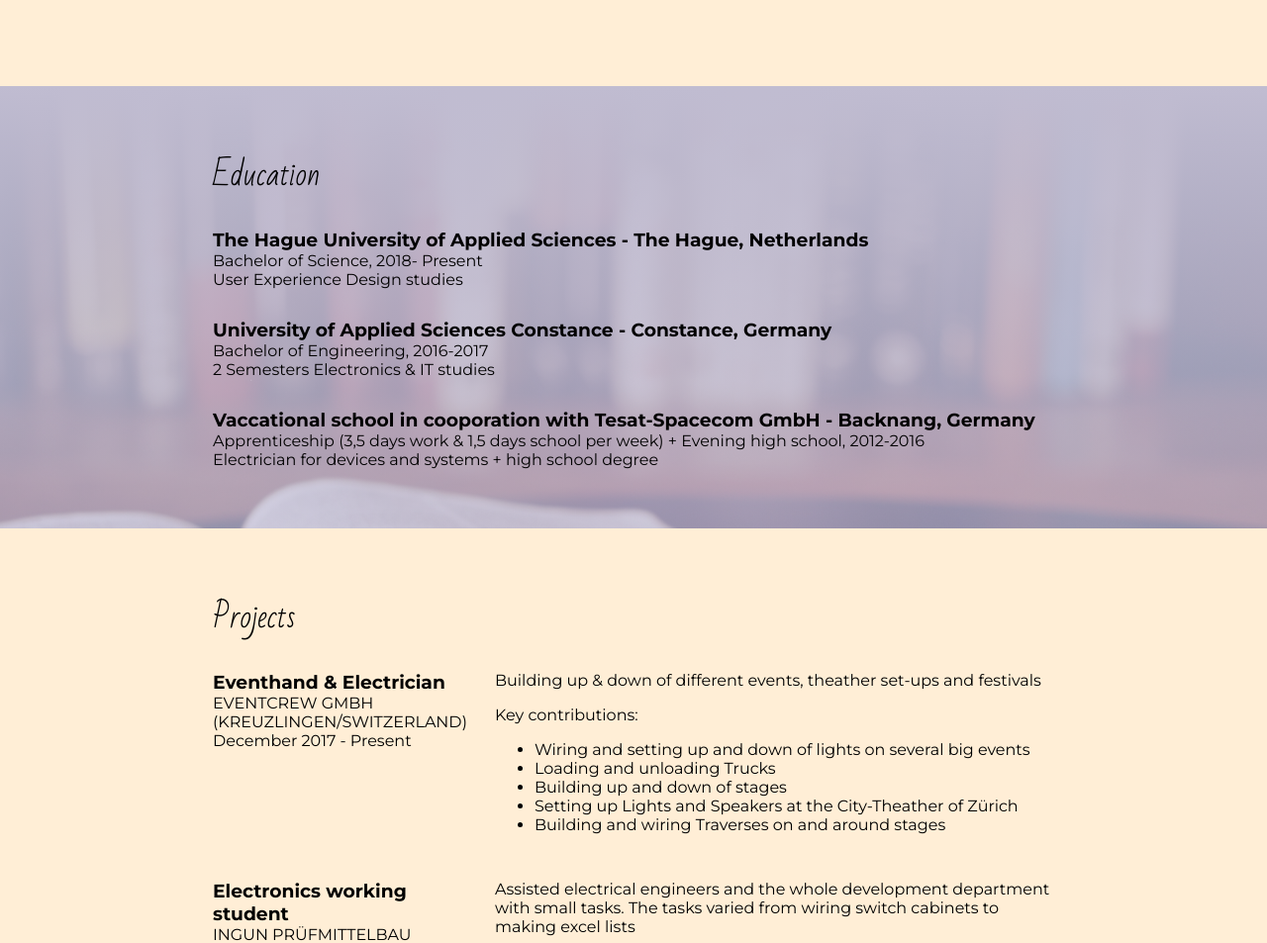
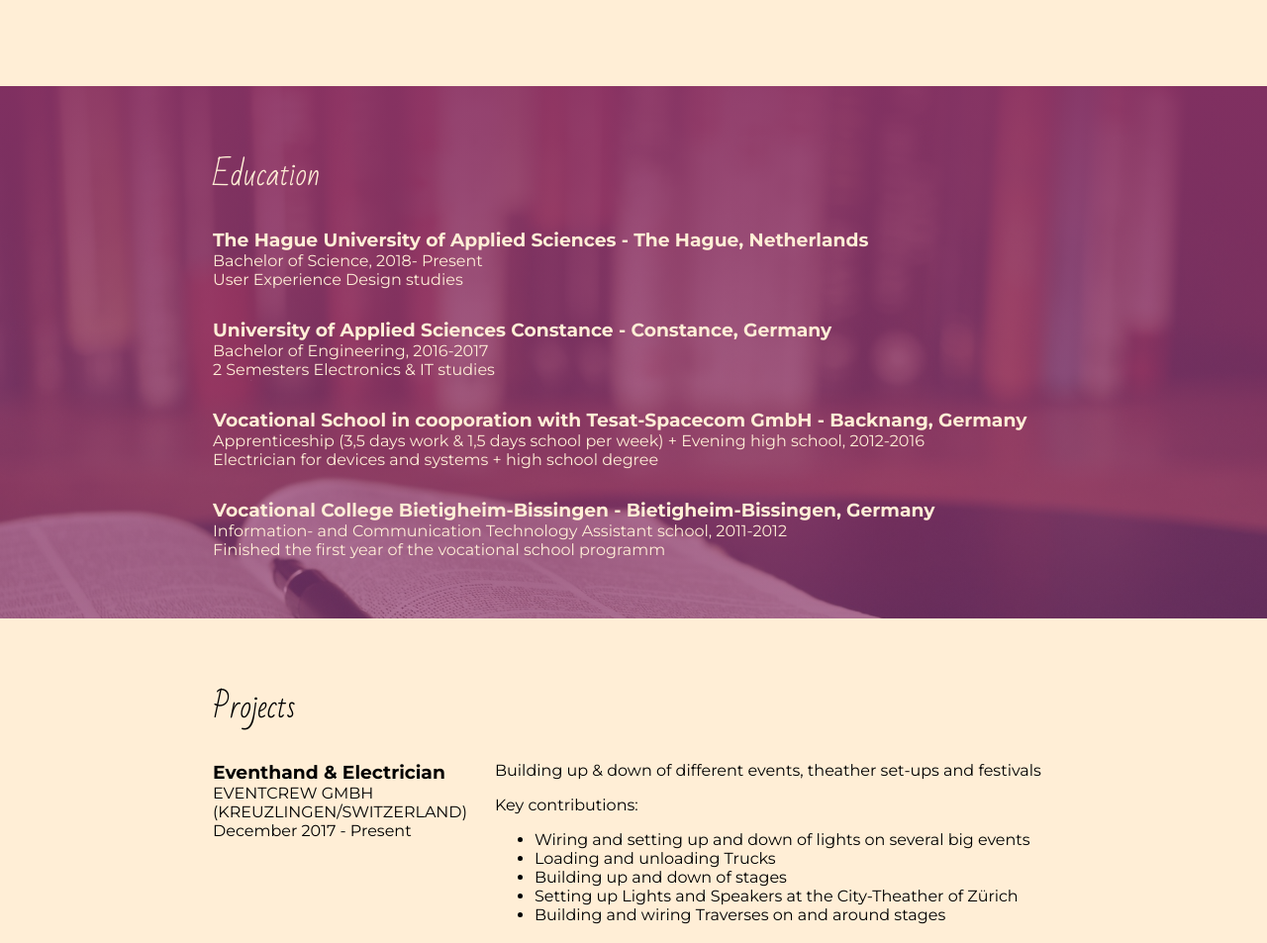
Before and after one commit to UXDSkillslab1718/4-final-assignment-challenge-DanielLautenschlaeger, a plain HTML site: page index.html in a window 1280 px wide. Shown: the part 1635-2588 px from the top of the page at 99% size. Drawn offline with Linux system fonts and the light colour scheme.

Commit message:
Finished Education Section

```diff
--- a/css/styles.css
+++ b/css/styles.css
@@ -91,6 +91,7 @@ header h1, header h2{
 /*footer*/
 footer {
     text-align: center;
+    color: #FFEED6;
 }
 .content-info a {
     padding: 10px;
@@ -131,8 +132,9 @@ h3 ~ p {
 /* Education
 ------------------------------------*/
 .education {
-    background: linear-gradient(rgba(192, 188, 209,1.0), rgba(192, 188, 209,0.7)), url(../images/studying.jpg) no-repeat fixed;
+    background: linear-gradient(rgba(140, 50, 100,0.9), rgba(140, 50, 100,0.65)), url(../images/studying.jpg) no-repeat fixed;
     background-size: cover;
+    color: #FFEED6;
 }
 p + h3 {
     margin-top: 30px;
--- a/index.html
+++ b/index.html
@@ -128,9 +128,14 @@
             <p>2 Semesters Electronics & IT studies</p>
 
             <!-- School 3 details. -->
-            <h3>Vaccational school in cooporation with Tesat-Spacecom GmbH - Backnang, Germany</h3>
+            <h3>Vocational School in cooporation with Tesat-Spacecom GmbH - Backnang, Germany</h3>
             <p>Apprenticeship (3,5 days work & 1,5 days school per week) + Evening high school, 2012-2016</p>
             <p>Electrician for devices and systems + high school degree</p>
+
+            <!-- School 3 details. -->
+            <h3>Vocational College Bietigheim-Bissingen - Bietigheim-Bissingen, Germany</h3>
+            <p>Information- and Communication Technology Assistant school, 2011-2012</p>
+            <p>Finished the first year of the vocational school programm</p>
             </div>
         </section>
         <!-- // Work Experience -->
```
